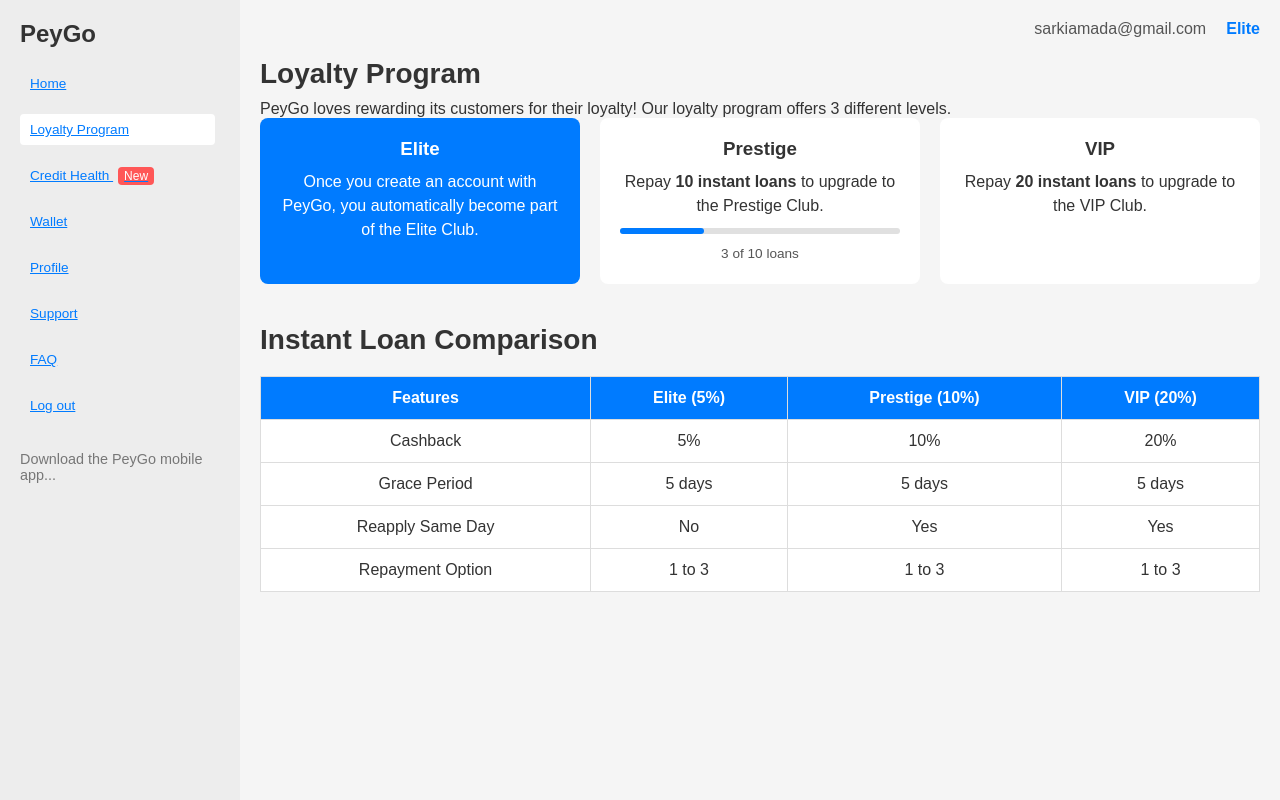
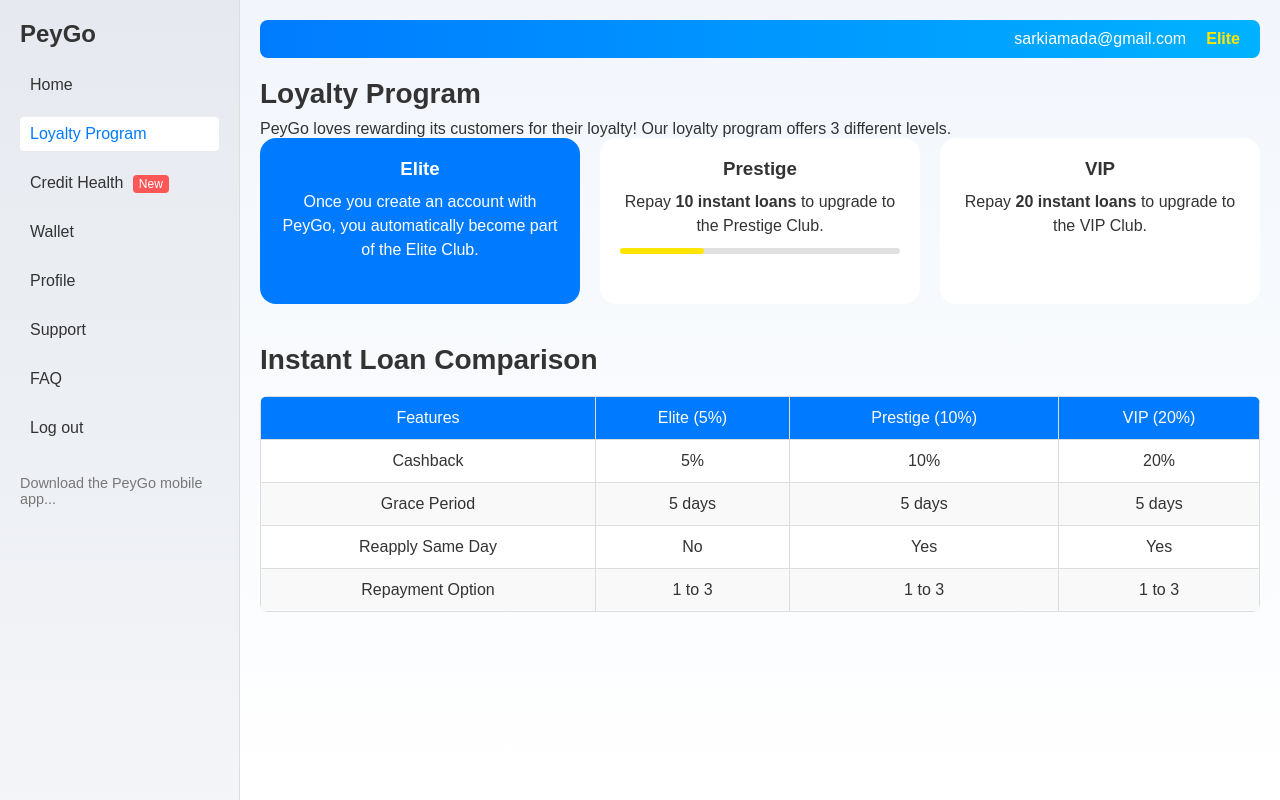
Before and after one commit to KingAmada/peygo, a plain HTML site: page loyalty.html in a window 1280 px wide. Drawn offline with Linux system fonts and the light colour scheme.

Commit message:
Update styles.css

```diff
--- a/styles.css
+++ b/styles.css
@@ -5,10 +5,11 @@
   box-sizing: border-box;
 }
 
-/* Typography & basic styles */
+/* Body with subtle gradient background */
 body {
   font-family: Arial, sans-serif;
-  background-color: #f5f5f5;
+  /* Light gradient from top to bottom */
+  background: linear-gradient(180deg, #f2f6fc 0%, #ffffff 100%);
   color: #333;
 }
 
@@ -33,24 +34,28 @@ button {
   color: #fff;
   font-size: 1rem;
   margin-top: 10px;
-  transition: background-color 0.3s ease;
+  transition: background-color 0.3s ease, transform 0.2s ease;
 }
 .primary-btn:hover {
   background-color: #0056b3;
+  transform: scale(1.02);
 }
-.edit-link, .link-style {
+.edit-link,
+.link-style {
   font-size: 0.9rem;
   color: #007bff;
   cursor: pointer;
 }
 
-/* Sidebar */
+/* --- SIDEBAR --- */
 .sidebar {
-  background-color: #ededed;
+  /* Subtle gradient in the sidebar */
+  background: linear-gradient(180deg, #e6e9ef 0%, #f3f5f8 100%);
   width: 240px;
   min-height: 100vh;
   padding: 20px;
   float: left;
+  border-right: 1px solid #ddd; /* subtle line */
 }
 .logo-container {
   text-align: left;
@@ -68,13 +73,26 @@ button {
 }
 .nav-list li {
   margin-bottom: 15px;
+  transition: background 0.3s;
+  border-radius: 4px;
+}
+.nav-list li:hover {
+  background-color: #dbe3f2;
 }
 .nav-list li a {
+  display: block;
   font-weight: 500;
-  display: block;
+  padding: 8px 10px;
+  border-radius: 4px;
+  color: #333;
 }
 .nav-list li a.active {
+  background-color: #fff;
   color: #007bff;
+}
+.nav-list li a:hover {
+  text-decoration: none;
+  color: #0056b3;
 }
 
 /* Badges */
@@ -115,60 +133,36 @@ button {
 .sidebar p {
   margin-bottom: 10px;
 }
-.sidebar a {
-  text-decoration: underline;
-  font-size: 0.85rem;
-  color: #007bff;
-  margin-right: 5px;
-}
-.sidebar a:hover {
-  text-decoration: underline;
-}
-.sidebar .nav-list li a:hover {
-  text-decoration: none;
-  color: #0056b3;
-}
-.sidebar .nav-list li {
-  transition: background 0.3s;
-}
-.sidebar .nav-list li:hover {
-  background-color: #e0e0e0;
-  border-radius: 4px;
-}
-.sidebar .nav-list li a {
-  padding: 8px 10px;
-  border-radius: 4px;
-}
-.sidebar .nav-list li a.active {
-  background-color: #fff;
-  color: #007bff;
-}
-
-/* Copyright */
 .sidebar .copyright {
   margin-top: 20px;
   font-size: 0.75rem;
   color: #aaa;
 }
 
-/* Main Content */
+/* --- MAIN CONTENT --- */
 .main-content {
   margin-left: 240px;
   padding: 20px;
 }
+
+/* Gradient Top Bar for more “pop” */
 .top-bar {
+  background: linear-gradient(90deg, #007bff 0%, #00b2ff 100%);
+  color: #fff;
+  border-radius: 8px;
+  margin-bottom: 20px;
+  padding: 10px 20px;
   display: flex;
   justify-content: flex-end;
   align-items: center;
-  margin-bottom: 20px;
 }
 .user-email {
   margin-right: 20px;
-  color: #555;
+  color: #fff; /* Contrast on gradient */
 }
 .membership-level {
   font-weight: bold;
-  color: #007bff;
+  color: #ffe600; /* A bright color for membership level contrast */
 }
 
 /* Section Headings */
@@ -177,18 +171,21 @@ button {
   margin-bottom: 10px;
 }
 
-/* Cards */
+/* --- CARDS --- */
 .card {
   background-color: #fff;
-  border-radius: 8px;
+  /* Larger radius for a smoother, more modern look */
+  border-radius: 16px;
   padding: 20px;
   margin-bottom: 20px;
   position: relative;
   transition: transform 0.3s, box-shadow 0.3s;
+  /* Subtle lines or border, if you want it:
+     border: 1px solid #eee; */
 }
 .card:hover {
   transform: translateY(-3px);
-  box-shadow: 0 4px 20px rgba(0,0,0,0.1);
+  box-shadow: 0 4px 20px rgba(0,0,0,0.08);
 }
 .card h3 {
   margin-top: 0;
@@ -204,22 +201,23 @@ button {
   opacity: 0;
 }
 @keyframes fadeInUp {
+  from {
+    opacity: 0;
+    transform: translateY(30px);
+  }
   to {
     opacity: 1;
     transform: translateY(0);
   }
-  from {
-    opacity: 0;
-    transform: translateY(30px);
-  }
 }
 
-/* Hero Section */
+/* Hero Section (Home) */
 .hero-section {
   background: #fff;
   padding: 40px;
-  border-radius: 8px;
+  border-radius: 16px;
   text-align: center;
+  box-shadow: 0 4px 20px rgba(0,0,0,0.04);
 }
 .hero-section h2 {
   margin-bottom: 20px;
@@ -253,6 +251,7 @@ button {
   flex: 1;
   padding: 20px;
   text-align: center;
+  border-radius: 16px;
 }
 .current-status {
   background-color: #007bff;
@@ -265,13 +264,14 @@ button {
   margin: 10px 0;
 }
 .progress-bar {
-  background-color: #007bff;
+  background-color: #ffe600; /* or #00b2ff for brand synergy */
   height: 100%;
   border-radius: 3px;
 }
 .progress-label {
   font-size: 0.85rem;
-  color: #555;
+  color: #fff;
+  margin-top: 5px;
 }
 
 /* Comparison Table */
@@ -279,8 +279,11 @@ button {
   width: 100%;
   border-collapse: collapse;
   margin-top: 20px;
+  background-color: #fff;
+  border-radius: 8px;
+  overflow: hidden; /* so thead corners match the radius */
 }
-.comparison-table thead tr {
+.comparison-table thead {
   background-color: #007bff;
   color: #fff;
 }
@@ -290,17 +293,21 @@ button {
   text-align: center;
   border: 1px solid #ddd;
 }
-.comparison-table td {
-  background-color: #fff;
+.comparison-table th {
+  font-weight: normal;
+}
+.comparison-table tbody tr:nth-child(even) {
+  background-color: #f9f9f9;
 }
 
-/* Credit Health Page */
+/* Credit Health */
 .credit-health-container {
   display: flex;
   gap: 20px;
 }
 .credit-benefits, .credit-monitoring, .faq-card {
   flex: 1;
+  border-radius: 16px;
 }
 .credit-benefits ul {
   list-style: none;
@@ -310,7 +317,7 @@ button {
   content: "✔ ";
   color: green;
 }
-.credit-monitoring .highlight {
+.highlight {
   color: green;
   font-weight: bold;
 }
@@ -322,7 +329,7 @@ button {
   background-color: #fff;
   padding: 20px;
   margin-top: 20px;
-  border-radius: 8px;
+  border-radius: 16px;
 }
 .access-credit-report form {
   display: flex;
@@ -338,11 +345,17 @@ button {
   border-radius: 4px;
 }
 
-/* Wallet Page */
+/* Wallet */
 .wallet-container {
   display: grid;
   grid-template-columns: 1fr 1fr;
   gap: 20px;
+}
+.balance-card,
+.summary-card,
+.balance-details,
+.previous-redeems {
+  border-radius: 16px;
 }
 .balance-card .balance-amount {
   font-size: 2rem;
@@ -362,8 +375,9 @@ button {
   text-align: center;
 }
 .previous-redeems {
-  grid-column: 1 / 3; /* span full width in the grid */
+  grid-column: 1 / 3; /* full width */
 }
+/* Tabs */
 .tabs {
   display: flex;
   list-style: none;
@@ -388,7 +402,7 @@ button {
   display: block;
 }
 
-/* Profile Page */
+/* Profile */
 .profile-section {
   display: flex;
   flex-wrap: wrap;
@@ -396,6 +410,7 @@ button {
 }
 .profile-section .card {
   flex: 1 1 calc(33.333% - 20px);
+  border-radius: 16px;
 }
 .email-preferences .preferences-list {
   list-style: none;
@@ -404,11 +419,12 @@ button {
   margin: 10px 0;
 }
 
-/* Support Page */
+/* Support */
 .support-card {
   max-width: 500px;
   margin: 0 auto;
   text-align: center;
+  border-radius: 16px;
 }
 
 /* FAQ Page */
```
